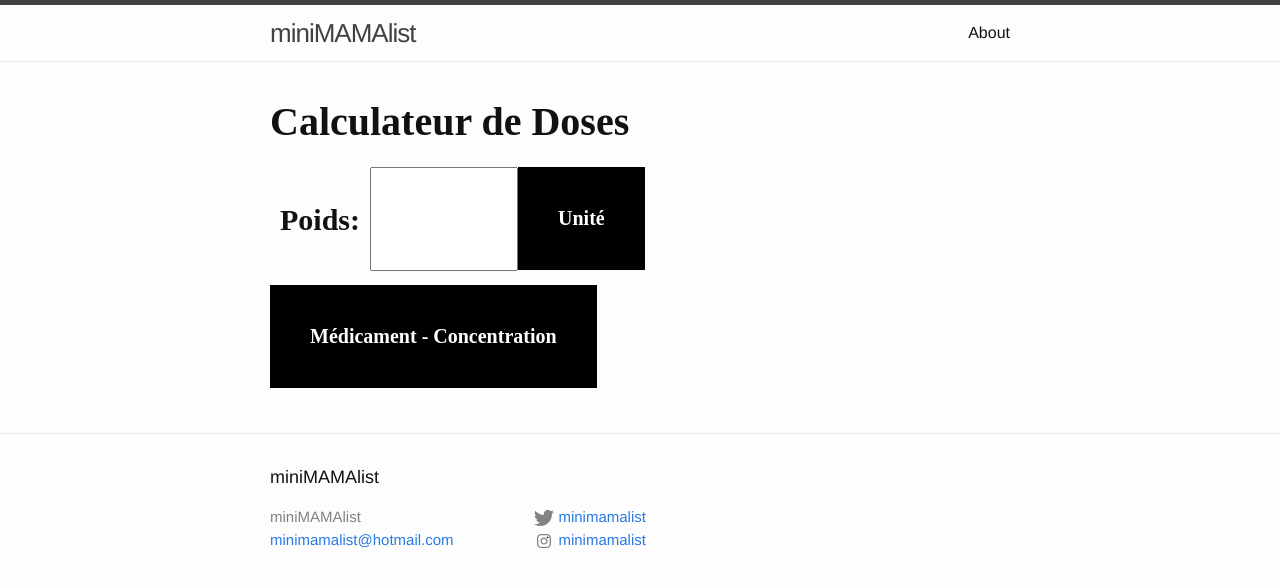
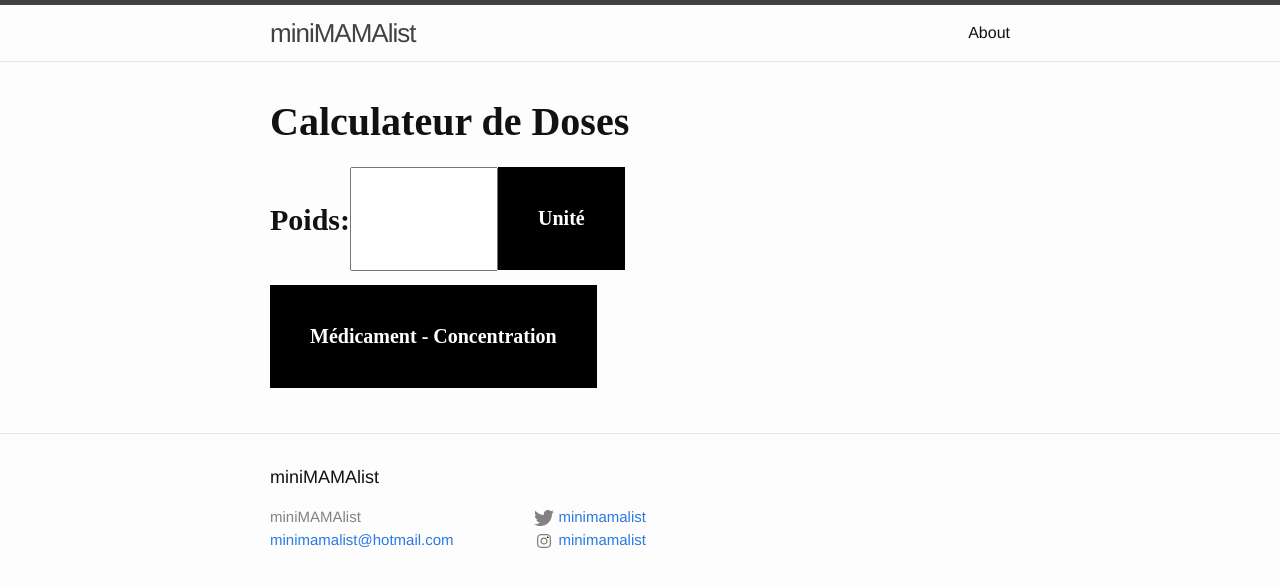
Before and after one commit to patrickboutin/patrickboutin.github.io, a Jekyll site: the page built from index.html, in a window 1280 px wide. Shown: the top 587 px of the page. Built offline with Jekyll 4.4.1, drawn with Linux system fonts in a browser that asks for light colours.

Commit message:
Update index.html

```diff
--- a/index.html
+++ b/index.html
@@ -20,8 +20,7 @@ label {
     font-family: Ormont light;
     font-weight: 700;
     font-size: 30px;
-    padding: 30px 10px;
-    margin 10px 0;
+    padding: 30px 0px;
     float: left;
 }
 input[type=numeric] {
@@ -30,7 +29,6 @@ input[type=numeric] {
     font-size: 48.8px;
     width: 20%;
     padding: 22px 20px;
-    margin: 8px 10;
     box-sizing: border-box;
     float: left;
 }
@@ -41,6 +39,7 @@ input[type=numeric] {
     color: white;
     padding: 40px;
     font-size: 20px;
+    width: 100%;
     border: none;
     cursor: pointer;
 }
```
